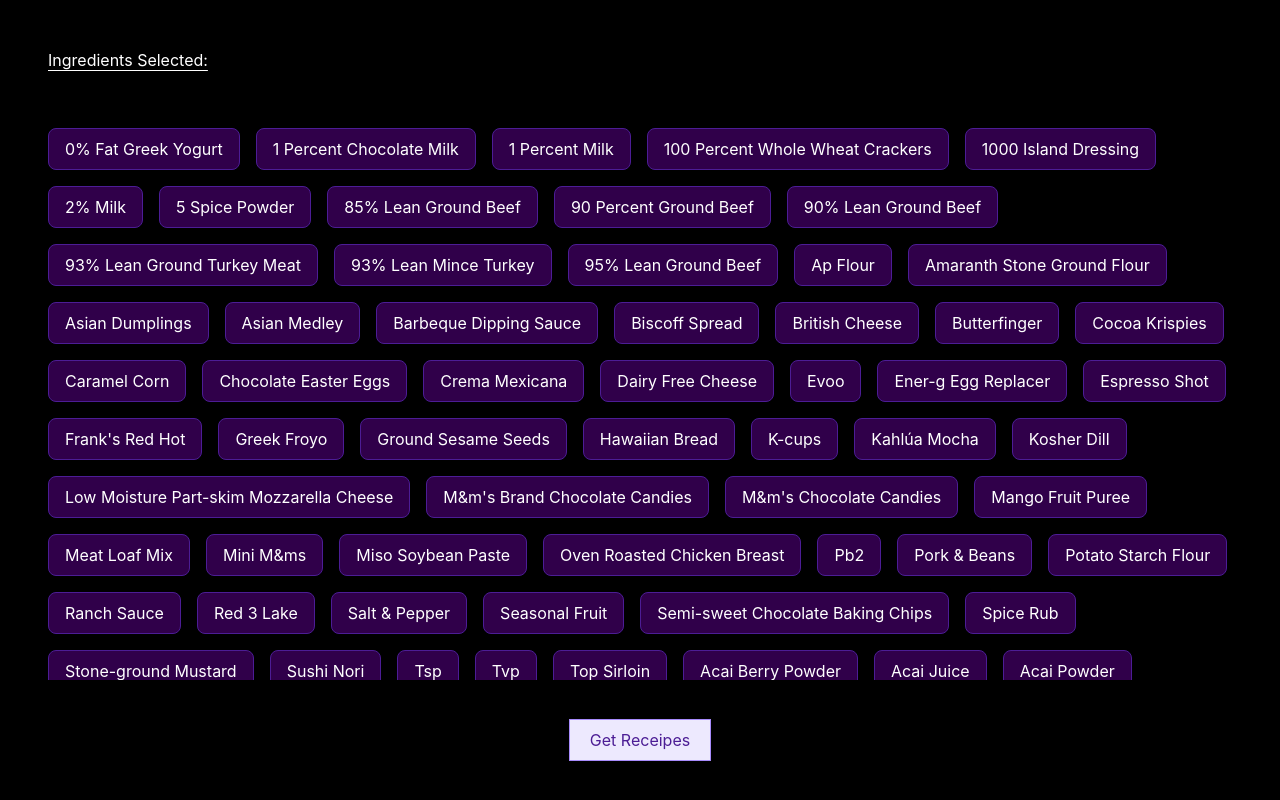
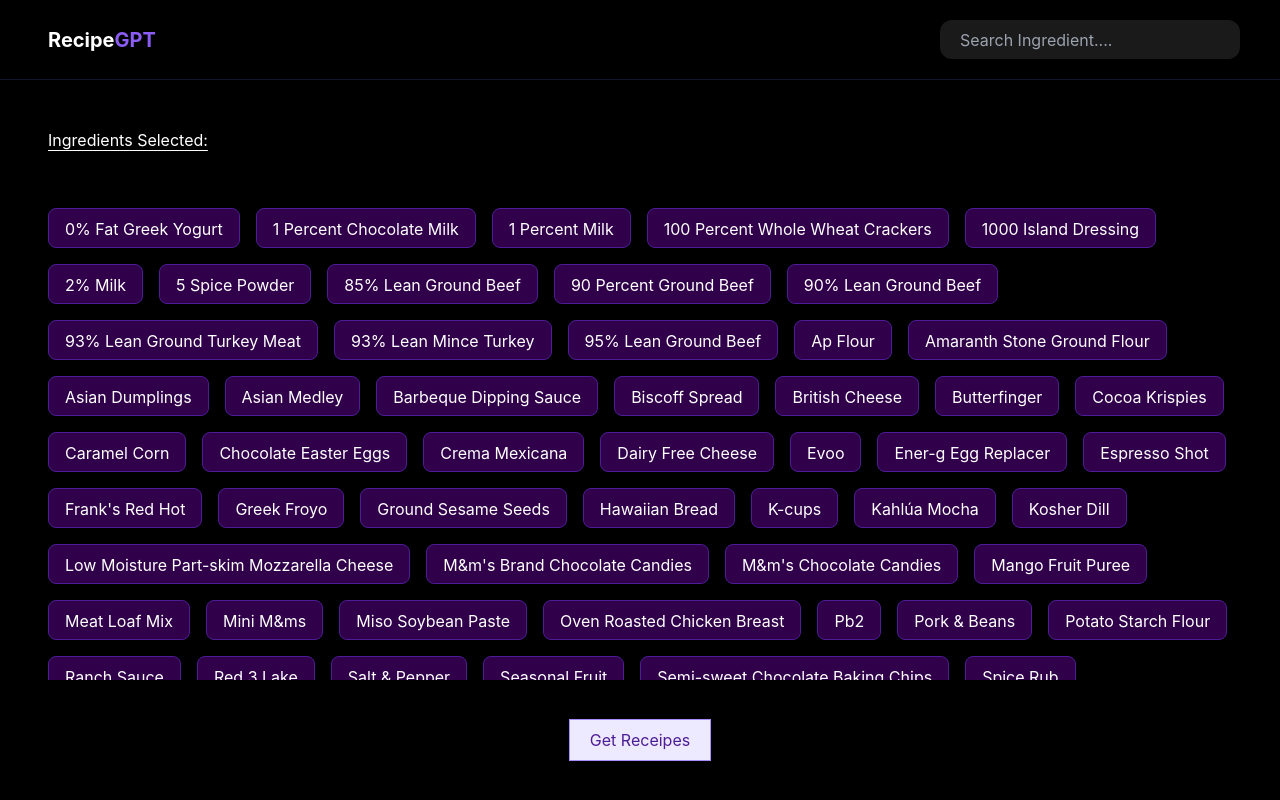
Before and after one commit to Harish-b-03/recipe-gpt, a React (Create React App) app: page / in a window 1280 px wide. Built offline with nearby package versions, Linux system fonts and the light colour scheme; the HTML template or start-up script is replaced by a standard one.

Commit message:
Added Search

```diff
--- a/src/Home.jsx
+++ b/src/Home.jsx
@@ -1,10 +1,12 @@
-import { useState } from "react";
+import { useEffect, useState } from "react";
 import getResponse from "./api/getResponse";
 import { ingredients } from "./ingredients";
 
 const Home = () => {
 
   const [Ingredients, setIngredients] = useState([])
+  const [search, setSearch] = useState("")
+  const [FilteredIngredients, setFilteredIngredients] = useState(ingredients)
 
   const handleSubmit = async (e) => {
     e.preventDefault();
@@ -12,38 +14,84 @@
     console.log(response)
   }
 
+  const addIngredient = (ingredient) => {
+    if(Ingredients.length<= 3)
+        setIngredients(prev => [...prev, ingredient]);
+  }
+
+  useEffect(() => {
+    if(search === "")
+        setFilteredIngredients(ingredients);
+    else
+        setFilteredIngredients(ingredients.filter((item)=>{
+            var temp = item.ingredient.toLowerCase();
+            return temp.includes(search.toLowerCase());
+        }))
+  }, [search])
+
+
   return (
     <div className="w-full h-screen flex flex-col justify-center items-center bg-black">
-        <div className="w-full h-[15%] px-10 flex justify-start items-center">
+        <div className="w-full h-[10%] px-10 flex justify-between items-center border-b-slate-900 border-solid border-b-[1px]">
+            <div className="mx-2 text-xl font-bold text-white">
+                <span>Recipe</span>
+                <span className="text-violet-500">GPT</span>
+            </div>
+            <div className="w-[300px] h-[50%] relative flex justify-center items-center">
+                <input
+                onChange={(e)=>setSearch(e.target.value)}
+                placeholder="Search Ingredient...."
+                className="w-[300px] h-full px-5 text-white bg-[rgba(255,255,255,0.1)] rounded-xl"
+                />
+            </div>
+        </div>
+        <div className="w-full h-[15%] px-10 flex justify-between items-center">
+            <div className="flex">
                 <span className="mr-4 ml-2 text-white underline underline-offset-4">
                     Ingredients Selected:
                 </span>
                 <div>
                     <span className="mx-1">[</span>
                     {
-                        Ingredients.map((item)=>{return <span className="text-white mx-2">{`${item.ingredient}, `}</span>})
+                        Ingredients.map((item)=>
+                        {
+                            return (
+                                <span className="text-white mx-2">
+                                    {`${(item.ingredient.length > 30)?item.ingredient.substring(0,27)+'...':item.ingredient}, `}
+                                </span>
+                            )
+                        })
                     }
                     <span>]</span>
                 </div>
             </div>
-        <div className="w-full h-[70%] px-10 flex flex-wrap overflow-y-scroll">
+        </div>
+        <div className="w-full h-[60%] overflow-y-scroll">
+
+            <div className="w-full h-fit px-10 flex flex-wrap">
                 {
-                ingredients.map((ingredient)=>{
+                    (FilteredIngredients.length > 0)?
+                        FilteredIngredients.map((ingredient)=>{
                             return (
                                 <div
                                     onClick={()=>{
                                         (Ingredients.length > 0 && Ingredients.includes(ingredient))?
-                                    setIngredients(prev => prev.filter((item)=>item.ingredientId != ingredient.ingredientId))
+                                            setIngredients(prev => prev.filter((item)=>item.ingredientId !== ingredient.ingredientId))
                                             :
-                                    setIngredients(prev => [...prev, ingredient])}
+                                            addIngredient(ingredient)}
                                     }
                                     key={ingredient.ingredient}
-                            className={` ${(Ingredients.includes(ingredient))?'bg-violet-400':'bg-[#30004A]'} my-2 mx-2 px-4 py-2 text-white border-[1px] border-solid border-violet-900 rounded-lg cursor-pointer hover:bg-violet-500`}>
+                                    className={` ${(Ingredients.includes(ingredient))?'bg-violet-400':'bg-[#30004A]'} my-2 mx-2 px-4 py-2 max-h-[40px] text-white border-[1px] border-solid border-violet-900 rounded-lg cursor-pointer hover:bg-violet-500`}>
                                         {ingredient.ingredient}
                                 </div>
                             )
                         })
+                    :
+                    <div className="w-full h-full text-lg text-violet-500 flex justify-center items-center">
+                        <span>No such ingredient found :(</span>
+                    </div>
                 }
+            </div>
         </div>
         <div className="w-full h-[15%] flex justify-center items-center">
             <button onClick={handleSubmit} className="px-5 py-2 bg-violet-100 text-violet-900 shadow-xl border-[1px] border-solid border-violet-400">
```
Lines whose indentation alone changed are shown as unchanged.
